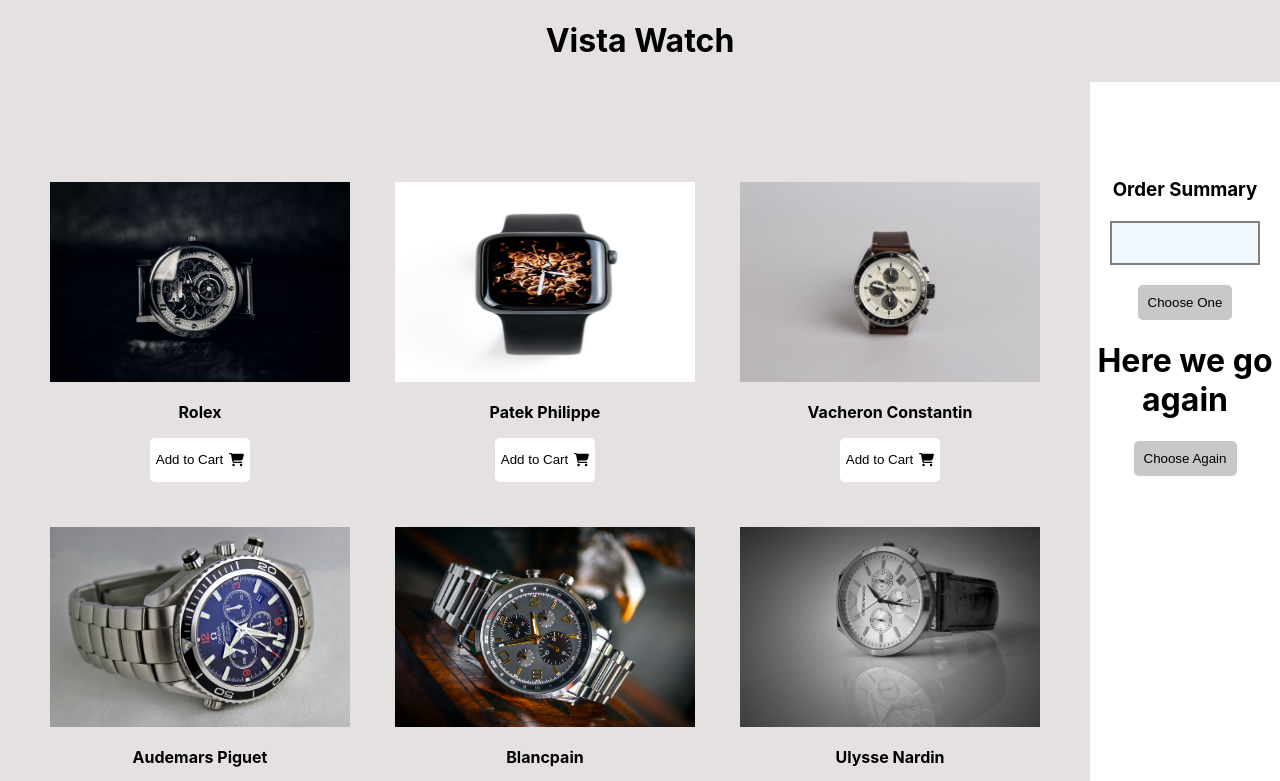
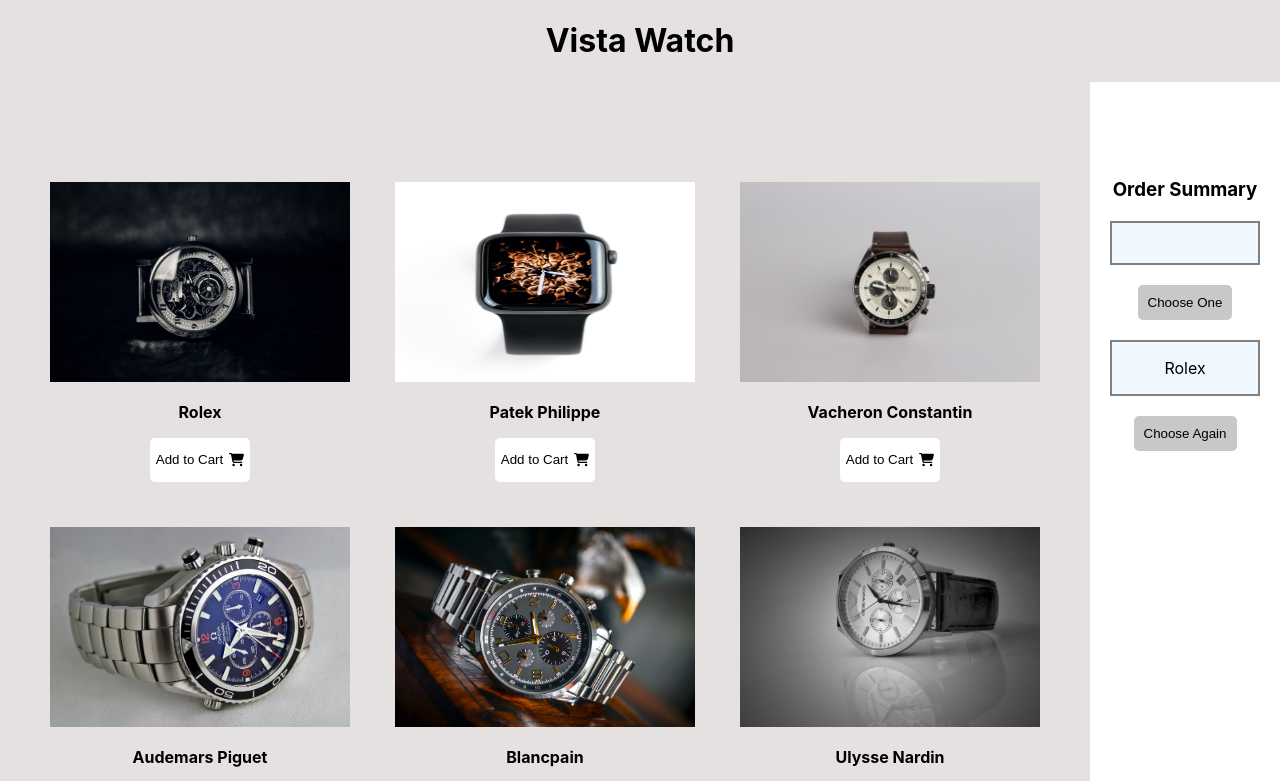
Before and after one commit to mdHasif2001/Vista-watch-8, a React (Create React App) app: page / in a window 1280 px wide. Shown: the top 781 px of the page. Built offline with nearby package versions, Linux system fonts and the light colour scheme.

Commit message:
almost 80% complete

```diff
--- a/src/Components/Cart/Cart.js
+++ b/src/Components/Cart/Cart.js
@@ -1,6 +1,6 @@
-import React from 'react';
 import './Cart.css';
 import Math from '../Math/Math';
+
 
 
 const Cart = (props) => {
@@ -11,6 +11,7 @@
       myName = myName + myProduct.name;
     }
 
+
     return (
         <div className='cart'>
             <h3>Order Summary</h3>
@@ -18,7 +19,11 @@
             <p className='cart-name'>{myName}</p>
             </p>
             <p><button className='btn-choose-one'>Choose One</button></p>
-            <p><Math></Math></p>
+            <div>
+               <Math></Math>
+            </div>
+
+
             <p><button className='btn-choose-one'>Choose Again</button></p>
         </div>
     );
--- a/src/Components/Math/Math.css
+++ b/src/Components/Math/Math.css
@@ -0,0 +1,7 @@
+.watch-math{
+    text-align: center;
+    border: 2px solid grey;
+    padding: 20xp;
+    margin: 20px;
+    background-color: aliceblue;
+}
--- a/src/Components/Math/Math.js
+++ b/src/Components/Math/Math.js
@@ -1,9 +1,10 @@
 import React from 'react';
+import './Math.css'
 
 const Math = () => {
     return (
-        <div>
-            <h1>Here we go again</h1>
+        <div className='watch-math'>
+            <p>Rolex</p>
         </div>
     );
 };
--- a/src/Components/Quesion/Quesion.js
+++ b/src/Components/Quesion/Quesion.js
@@ -16,7 +16,7 @@
                     Props হলো এমন একটি মাধ্যম যা এক কম্পনেন্ট থেকে অন্য কম্পনেন্ট এ ডেটা আদান প্রদান সহায়তা করে। এবং Props শুধু মাত্র ডেটাকে read করতে পারে।</p>
 
 
-]
+
 
             </div>
         </div>
--- a/src/Components/Shop/Shop.js
+++ b/src/Components/Shop/Shop.js
@@ -2,10 +2,14 @@
 import Cart from '../Cart/Cart';
 import Product from '../Product/Product';
 import './Shop.css';
+// import Math from '../Math/Math';
+
 
 const Shop = () => {
     const [products, setProducts] = useState([]);
     const [cart, setCart] = useState([]);
+    const [cartName, setCartName] = useState([]);
+    // const [math, setMath] = useState([]);
 
 
     useEffect(() => {
@@ -20,6 +24,11 @@
     const handleAddToCart = (product) => {
         const newCart = [...cart, product];
         setCart(newCart);
+    }
+
+    const getCartItem = (nameProduct) => {
+        const chooseName = [...cartName, nameProduct];
+        setCartName(chooseName);
     }
 
 
@@ -37,7 +46,6 @@
             <div className="cart-container">
                 <Cart cart={cart}></Cart>
             </div>
-
         </div>
     );
 };
```
